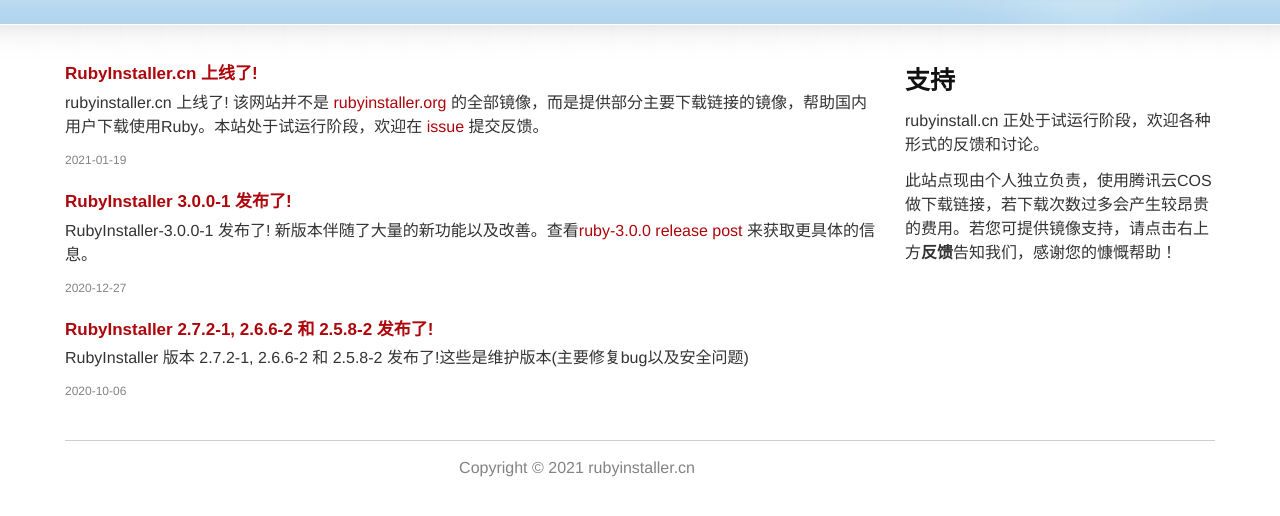
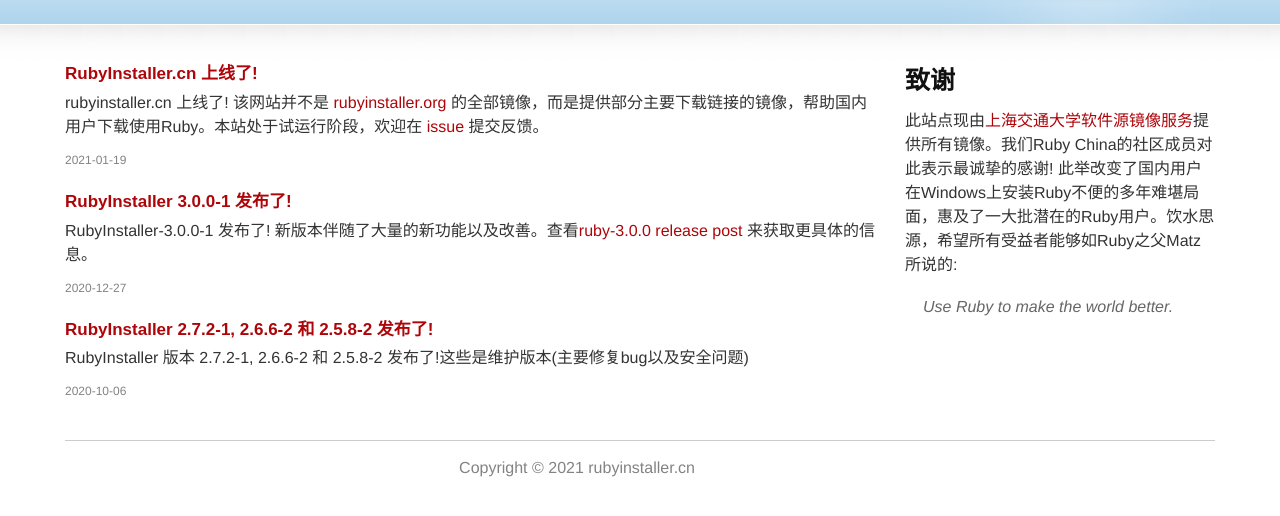
Before and after one commit to ccmywish/RubyInstaller.cn, a Jekyll site: the page built from index.md, in a window 1280 px wide, cut to the strip 324-840 px from the top of the page. Built offline with Jekyll 4.4.1, drawn with Linux system fonts in a browser that asks for light colours.

Commit message:
add thanks to sjtu

```diff
--- a/index.md
+++ b/index.md
@@ -6,8 +6,8 @@ layout: home
 title: RubyInstaller for Windows
 ---
 
-## 支持
+## 致谢
 
-rubyinstall.cn 正处于试运行阶段，欢迎各种形式的反馈和讨论。
+此站点现由[上海交通大学软件源镜像服务](https://mirrors.sjtug.sjtu.edu.cn/)提供所有镜像。我们Ruby China的社区成员对此表示最诚挚的感谢! 此举改变了国内用户在Windows上安装Ruby不便的多年难堪局面，惠及了一大批潜在的Ruby用户。饮水思源，希望所有受益者能够如Ruby之父Matz所说的:
 
-此站点现由个人独立负责，使用腾讯云COS做下载链接，若下载次数过多会产生较昂贵的费用。若您可提供镜像支持，请点击右上方**反馈**告知我们，感谢您的慷慨帮助！
+> Use Ruby to make the world better.
```
